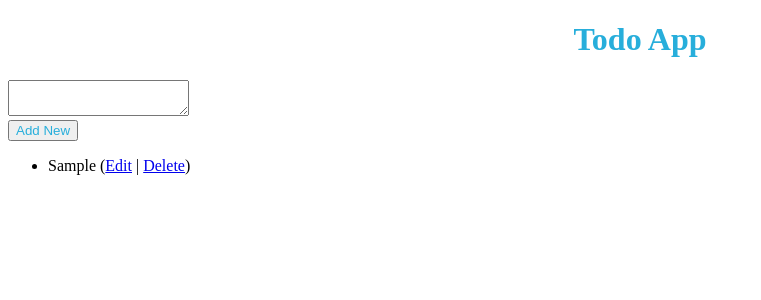
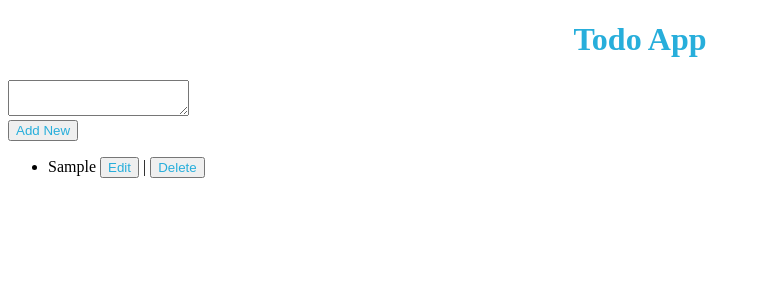
Before and after one commit to nick8604/React-Assignment-5---Todo-List-React, a React app: page / in a window 1280 px wide. Both pictures are taken after typing "Sample" into the empty fields and a click on the button "Add New". Shown: the top 300 px of the page, without its empty margins (0-761 px from the left). Built offline with nearby package versions, Linux system fonts and the light colour scheme.

Commit message:
added classnames to edit and delete buttons

```diff
--- a/src/components/TodoListItem.js
+++ b/src/components/TodoListItem.js
@@ -33,7 +33,7 @@ const TodoListItem = ({ todo, deleteTodo, startEditing, finishEditing }) => {
 
             ) : (
                     <>
-                        {todo.value} (<a href="#" onClick={startEdit}>Edit</a> | <a href="#" onClick={deleteItem}>Delete</a>)
+                        {todo.value} <button className="edit" onClick={startEdit}>Edit</button> | <button className="delete" onClick={deleteItem}>Delete</button>
                     </>
 
                 )}
```
